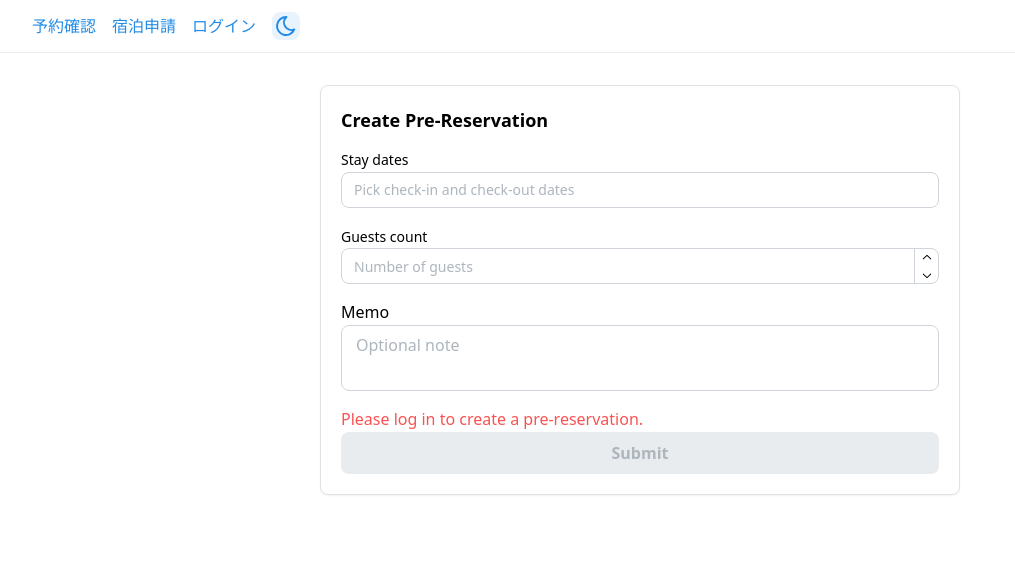
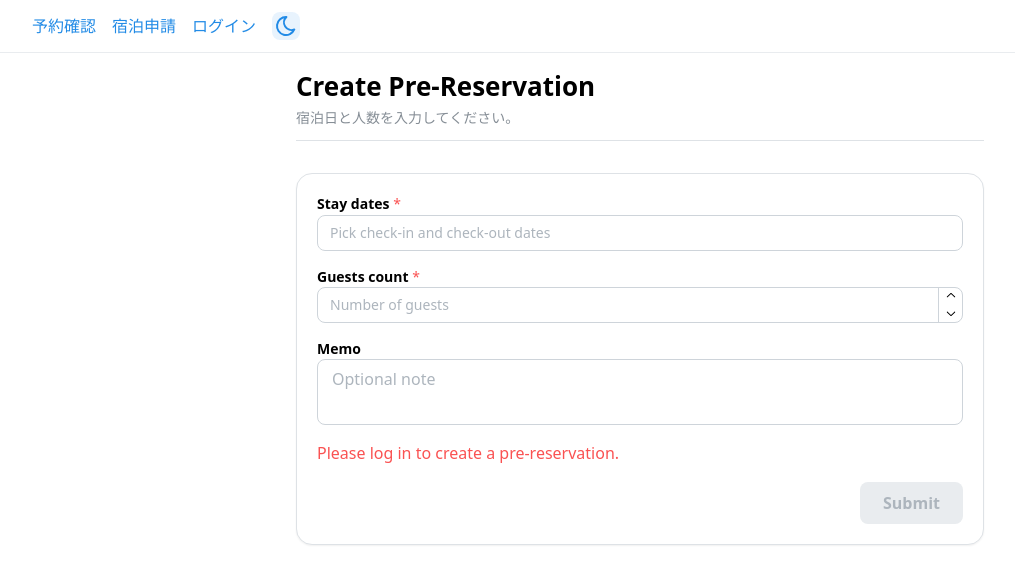
Before and after one commit to chaso-pa/lodging-manager-front, a Next.js app: page /reservations/new in a window 1280 px wide. Shown: the top 584 px of the page, without its empty margins (0-1015 px from the left). Built offline with nearby package versions, Linux system fonts and the light colour scheme; no server answers.

Commit message:
update: form-pattern-unification

```diff
--- a/src/app/(friend)/reservations/new/page.tsx
+++ b/src/app/(friend)/reservations/new/page.tsx
@@ -1,11 +1,15 @@
 'use client';
 
-import { Button, Card, NumberInput, Text, Textarea } from '@mantine/core';
+import { NumberInput, Stack, Text, Textarea } from '@mantine/core';
 import { DatePickerInput, type DatesRangeValue } from '@mantine/dates';
 import { useMemo, useState } from 'react';
 
 import { useAuth } from '@/hooks/useAuth';
 import { createFriendPreReservation } from '@/lib/api/preReservations';
+import { FormShell } from '@/components/ui/form/FormShell';
+import { FormField } from '@/components/ui/form/FormField';
+import { SubmitBar } from '@/components/ui/form/SubmitBar';
+import { FormErrorAlert } from '@/components/ui/form/FormErrorAlert';
 
 const formatDateTime = (value: Date | string) => {
   if (value instanceof Date) {
@@ -35,7 +39,8 @@ export default function FriendPreReservationPage() {
     return !!range[0] && !!range[1] && typeof guestsCount === 'number' && guestsCount > 0 && !!user && !loading;
   }, [guestsCount, loading, range, user]);
 
-  const handleSubmit = async () => {
+  const handleSubmit = async (event: React.FormEvent<HTMLFormElement>) => {
+    event.preventDefault();
     if (!user || loading) {
       setError('Please log in to create a pre-reservation.');
       return;
@@ -70,59 +75,52 @@ export default function FriendPreReservationPage() {
   };
 
   return (
-    <main style={{ padding: '2rem' }}>
-      <Card withBorder radius='md' padding='lg' style={{ maxWidth: 640, margin: '0 auto' }}>
-        <Text fw={700} size='lg' mb='sm'>
-          Create Pre-Reservation
-        </Text>
+    <FormShell title='Create Pre-Reservation' description='宿泊日と人数を入力してください。'>
+      <form onSubmit={handleSubmit}>
+        <Stack gap='md'>
+          <FormErrorAlert message={error ?? undefined} />
 
+          <FormField label='Stay dates' required>
             <DatePickerInput
               type='range'
-          label='Stay dates'
               placeholder='Pick check-in and check-out dates'
               value={range}
               onChange={setRange}
               clearable
-          mb='md'
             />
+          </FormField>
 
+          <FormField label='Guests count' required>
             <NumberInput
-          label='Guests count'
               placeholder='Number of guests'
               min={1}
               value={guestsCount}
               onChange={setGuestsCount}
-          mb='md'
+              required
             />
+          </FormField>
 
+          <FormField label='Memo'>
             <Textarea
-          label='Memo'
               placeholder='Optional note'
               minRows={3}
               value={note}
               onChange={(event) => setNote(event.currentTarget.value)}
-          mb='md'
             />
+          </FormField>
 
           {loading && <Text c='dimmed'>Checking login status...</Text>}
           {!loading && !user && <Text c='red'>Please log in to create a pre-reservation.</Text>}
 
-        {error && (
-          <Text c='red' size='sm' mb='sm'>
-            {error}
-          </Text>
-        )}
-
           {success && (
-          <Text c='teal' fw={600} mb='sm'>
+            <Text c='teal' fw={600}>
               承認待ち
             </Text>
           )}
 
-        <Button onClick={handleSubmit} disabled={!canSubmit || submitting} loading={submitting}>
-          Submit
-        </Button>
-      </Card>
-    </main>
+          <SubmitBar submitLabel='Submit' isSubmitting={submitting} disabled={!canSubmit} />
+        </Stack>
+      </form>
+    </FormShell>
   );
 }
--- /dev/null
+++ b/src/components/ui/form/FormErrorAlert.tsx
@@ -0,0 +1,23 @@
+import { Alert, Text } from '@mantine/core';
+
+type FormErrorAlertProps = {
+  title?: string;
+  message?: string;
+};
+
+export const FormErrorAlert = ({
+  title = '入力内容を確認してください',
+  message
+}: FormErrorAlertProps) => {
+  if (!message) {
+    return null;
+  }
+
+  return (
+    <Alert color='red' radius='md' title={title}>
+      <Text size='sm' c='dimmed'>
+        {message}
+      </Text>
+    </Alert>
+  );
+};
--- /dev/null
+++ b/src/components/ui/form/FormField.tsx
@@ -0,0 +1,37 @@
+import { Box, Text } from '@mantine/core';
+import type { ReactNode } from 'react';
+
+type FormFieldProps = {
+  label: string;
+  description?: string;
+  error?: string;
+  required?: boolean;
+  children: ReactNode;
+};
+
+export const FormField = ({ label, description, error, required, children }: FormFieldProps) => {
+  return (
+    <Box>
+      <Text fw={600} size='sm'>
+        {label}
+        {required ? (
+          <Text component='span' c='red'>
+            {' '}
+            *
+          </Text>
+        ) : null}
+      </Text>
+      {description && (
+        <Text c='dimmed' size='xs' mb={4}>
+          {description}
+        </Text>
+      )}
+      {children}
+      {error && (
+        <Text c='red' size='xs' mt={4}>
+          {error}
+        </Text>
+      )}
+    </Box>
+  );
+};
--- /dev/null
+++ b/src/components/ui/form/FormShell.tsx
@@ -0,0 +1,24 @@
+import { Card, Container, Stack } from '@mantine/core';
+import type { ReactNode } from 'react';
+
+import { PageHeader } from '@/components/ui/PageHeader';
+
+type FormShellProps = {
+  title: string;
+  description?: string;
+  right?: ReactNode;
+  children: ReactNode;
+};
+
+export const FormShell = ({ title, description, right, children }: FormShellProps) => {
+  return (
+    <Container size='sm'>
+      <Stack gap='md'>
+        <PageHeader title={title} description={description} right={right} />
+        <Card withBorder radius='lg' padding='lg'>
+          {children}
+        </Card>
+      </Stack>
+    </Container>
+  );
+};
--- /dev/null
+++ b/src/components/ui/form/SubmitBar.tsx
@@ -0,0 +1,30 @@
+import { Button, Group } from '@mantine/core';
+
+type SubmitBarProps = {
+  submitLabel?: string;
+  cancelLabel?: string;
+  onCancel?: () => void;
+  isSubmitting?: boolean;
+  disabled?: boolean;
+};
+
+export const SubmitBar = ({
+  submitLabel = '保存',
+  cancelLabel = 'キャンセル',
+  onCancel,
+  isSubmitting,
+  disabled
+}: SubmitBarProps) => {
+  return (
+    <Group justify='flex-end' gap='sm'>
+      {onCancel && (
+        <Button variant='default' onClick={onCancel} disabled={isSubmitting}>
+          {cancelLabel}
+        </Button>
+      )}
+      <Button type='submit' disabled={disabled} loading={isSubmitting}>
+        {submitLabel}
+      </Button>
+    </Group>
+  );
+};
```
Also changed, not shown: src/app/(auth)/login/page.tsx (+14 -14 lines), src/app/(host)/tasks/instances/page.tsx (+20 -10 lines), src/app/(host)/tasks/templates/new/page.tsx (+48 -37 lines). Lines whose indentation alone changed are shown as unchanged.
